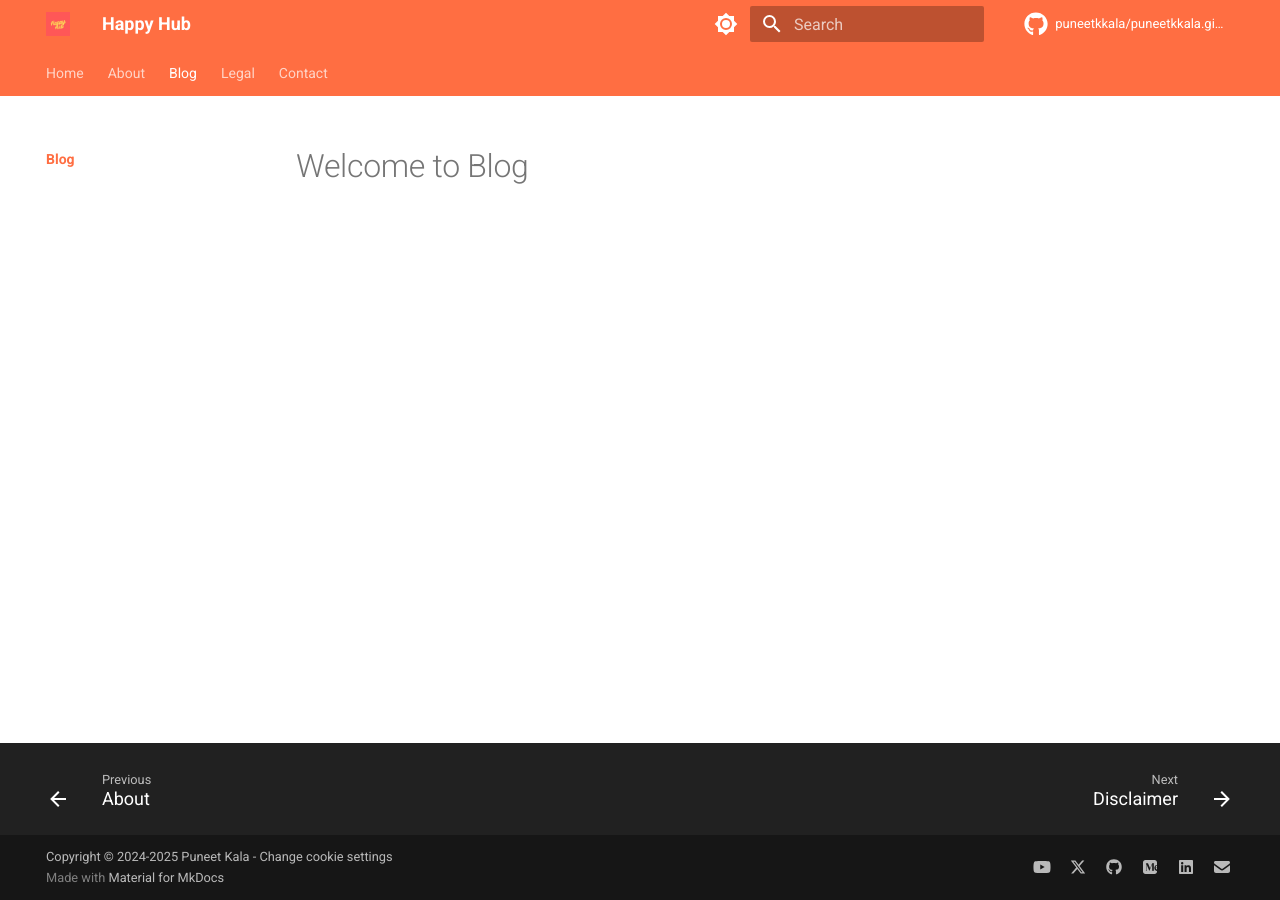
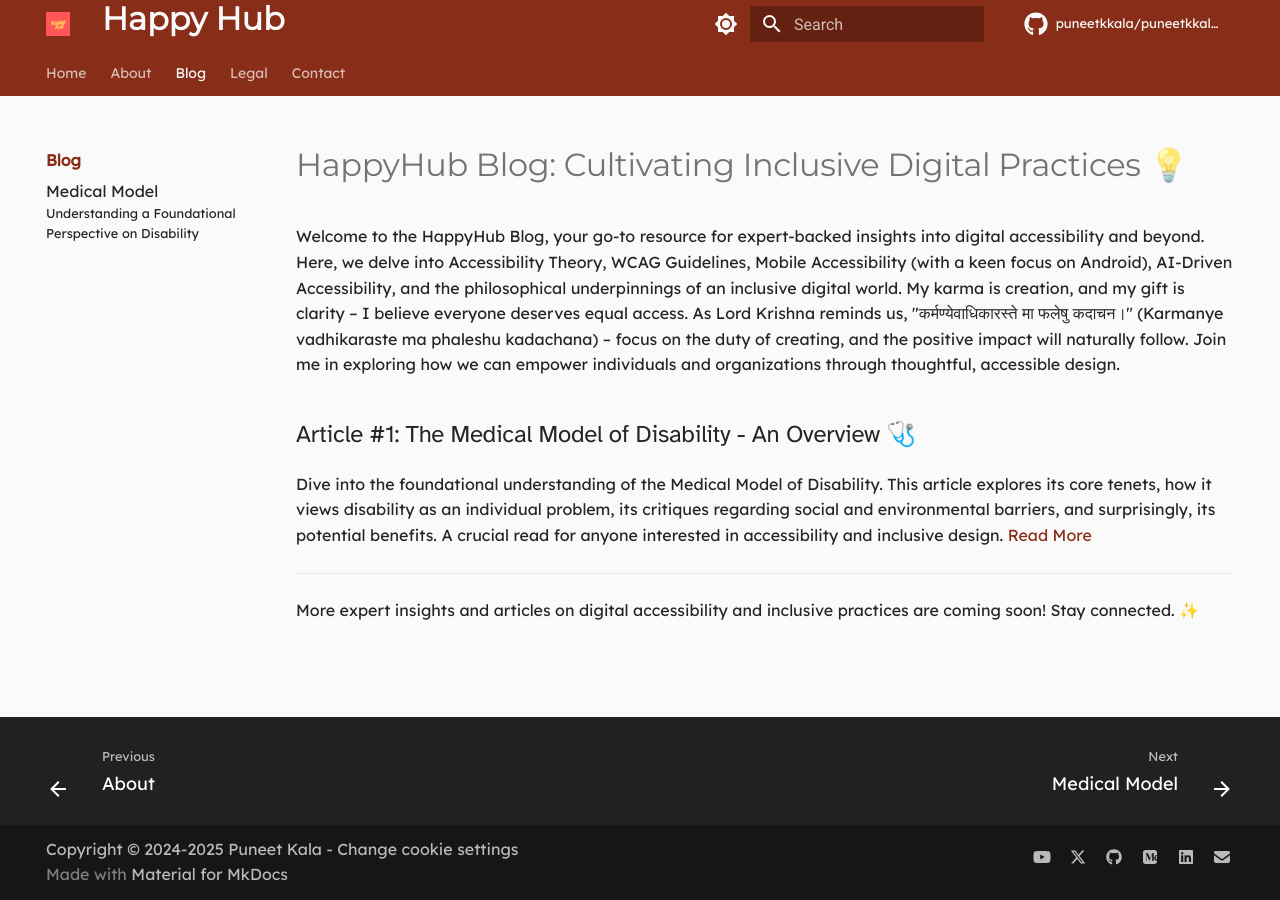
Before and after one commit to puneetkkala/puneetkkala.github.io, an MkDocs documentation site: the page built from docs/blog/index.md, in a window 1280 px wide. Built offline with MkDocs 1.6.1 and Material for MkDocs 9.7.7, drawn with Linux system fonts in a browser that asks for light colours; comment, search, counter and statistics services are not loaded.

Commit message:
Updated fonts and first article

```diff
--- a/docs/blog/index.md
+++ b/docs/blog/index.md
@@ -1,8 +1,13 @@
 ---
-tags:
-    - blog
-hide:
-    - tags
+title: HappyHub Blog - Insights for Inclusive Digital Practices
+description: Explore expert-backed articles and reflections on digital accessibility, WCAG guidelines, mobile accessibility, AI, and personal growth for a more inclusive digital world.
+---
+# HappyHub Blog: Cultivating Inclusive Digital Practices 💡
+Welcome to the HappyHub Blog, your go-to resource for expert-backed insights into digital accessibility and beyond. Here, we delve into Accessibility Theory, WCAG Guidelines, Mobile Accessibility (with a keen focus on Android), AI-Driven Accessibility, and the philosophical underpinnings of an inclusive digital world. My karma is creation, and my gift is clarity – I believe everyone deserves equal access. As Lord Krishna reminds us, "कर्मण्येवाधिकारस्ते मा फलेषु कदाचन।" (Karmanye vadhikaraste ma phaleshu kadachana) – focus on the duty of creating, and the positive impact will naturally follow. Join me in exploring how we can empower individuals and organizations through thoughtful, accessible design.
+
+### Article #1: The Medical Model of Disability - An Overview 🩺
+Dive into the foundational understanding of the Medical Model of Disability. This article explores its core tenets, how it views disability as an individual problem, its critiques regarding social and environmental barriers, and surprisingly, its potential benefits. A crucial read for anyone interested in accessibility and inclusive design. [Read More](./medical-model.md)
+
 ---
 
-# Welcome to Blog
+More expert insights and articles on digital accessibility and inclusive practices are coming soon! Stay connected. ✨
--- /dev/null
+++ b/docs/stylesheets/extra.css
@@ -0,0 +1,161 @@
+/* Custom Color Definitions */
+
+/* Light Mode */
+[data-md-color-scheme="default"] {
+  --md-default-fg-color: #252525; /* Black for default text */
+  --md-default-bg-color: #FAFAFA; /* White for default background */
+
+/* Primary color for headers, sidebars, active links */
+  --md-primary-fg-color: #882D17; /* Light mode primary: Reddish Brown */
+  --md-primary-bg-color: #FAFAFA; /* Background for primary elements, e.g., header bar */
+
+/* Accent color for highlights, focus states, etc. */
+  --md-accent-fg-color: #560591; /* Light mode accent: Purple */
+  --md-accent-bg-color: #FAFAFA; /* Background for accent elements */
+
+/* Specific navigation colors */
+  --md-typeset-color: #252525; /* Ensures general text is black */
+
+/* Navigation Bar - Header */
+  --md-header-fg-color: #FAFAFA; /* Text color in header (e.g., site title) */
+  --md-header-bg-color: #882D17; /* Background color of the top header bar */
+  --md-header-fg-color--light: #FAFAFA; /* Text in header when theme is light */
+
+/* Navigation - Sidebar/Table of Contents */
+  --md-nav-link-color: #252525; /* Color of inactive links in navigation */
+  --md-nav-link-color--active: #560591; /* Color of active link in navigation */
+  --md-nav-link-color--active-hover: #560591; /* Hover color for active link */
+  --md-nav-link-color--hover: #882D17; /* Hover color for inactive link */
+  --md-nav-color-accent: #560591; /* Highlight/active color in nav */
+  --md-nav-item-background-color--active: rgba(86, 5, 145, 0.1); /* Slight background for active nav item */
+}
+
+/* Dark Mode */
+[data-md-color-scheme="slate"] {
+  --md-default-fg-color: #FAFAFA; /* White for default text in dark mode */
+  --md-default-bg-color: #252525; /* Black for default background in dark mode */
+
+/* Primary color for headers, sidebars, active links */
+  --md-primary-fg-color: #F7DB9C; /* Dark mode primary: Muted Yellow */
+  --md-primary-bg-color: #252525; /* Background for primary elements, e.g., header bar */
+
+/* Accent color for highlights, focus states, etc. */
+  --md-accent-fg-color: #D3D3FF; /* Dark mode accent: Light Purple */
+  --md-accent-bg-color: #252525; /* Background for accent elements */
+
+/* Specific navigation colors */
+  --md-typeset-color: #FAFAFA; /* Ensures general text is white */
+
+/* Navigation Bar - Header */
+  --md-header-fg-color: #252525; /* Text color in header (e.g., site title) */
+  --md-header-bg-color: #F7DB9C; /* Background color of the top header bar */
+  --md-header-fg-color--light: #252525; /* Text in header when theme is light */
+
+/* Navigation - Sidebar/Table of Contents */
+  --md-nav-link-color: #FAFAFA; /* Color of inactive links in navigation */
+  --md-nav-link-color--active: #D3D3FF; /* Color of active link in navigation */
+  --md-nav-link-color--active-hover: #D3D3FF; /* Hover color for active link */
+  --md-nav-link-color--hover: #F7DB9C; /* Hover color for inactive link */
+  --md-nav-color-accent: #D3D3FF; /* Highlight/active color in nav */
+  --md-nav-item-background-color--active: rgba(211, 211, 255, 0.1); /* Slight background for active nav item */
+}
+
+/* Custom Font Definitions */
+
+/* Define Montserrat for titles/subtitles */
+@font-face {
+font-family: 'Montserrat';
+src: url('fonts/Montserrat-Regular.ttf') format('truetype');
+font-weight: normal;
+font-style: normal;
+font-display: swap; /* Improve perceived loading speed */
+}
+/* Add other weights/styles for Montserrat if needed (e.g., Montserrat-Bold.ttf) */
+
+/* Define Atkinson Hyperlegible for headings/subheadings */
+@font-face {
+font-family: 'Atkinson Hyperlegible';
+src: url('fonts/AtkinsonHyperlegible-Regular.ttf') format('truetype');
+font-weight: normal;
+font-style: normal;
+font-display: swap;
+}
+/* Add other weights/styles for Atkinson Hyperlegible if needed */
+
+/* Define Lexend for normal text */
+@font-face {
+font-family: 'Lexend';
+src: url('fonts/Lexend-Regular.ttf') format('truetype');
+font-weight: normal;
+font-style: normal;
+font-display: swap;
+}
+/* Add other weights/styles for Lexend if needed */
+
+/* Apply Fonts to Specific Elements */
+
+/* Site Title / Logo Text (usually in the header) - Montserrat */
+.md-header__title {
+font-family: 'Montserrat', sans-serif;
+font-size: 32px; /* Max font size for main titles */
+line-height: 1.2; /* Adjust as needed */
+color: var(--md-header-fg-color); /* Inherit header text color */
+}
+
+/* Page Title (the main H1 for the page content) - Montserrat */
+.md-content h1:first-of-type,
+.md-typeset h1 { /* mkdocs-material uses .md-typeset h1 for the main page title */
+font-family: 'Montserrat', sans-serif;
+font-size: 32px; /* Max font size for main page titles */
+line-height: 1.2;
+}
+
+/* Headings (Markdown headings H2-H6) - Atkinson Hyperlegible */
+.md-typeset h2,
+.md-typeset h3,
+.md-typeset h4,
+.md-typeset h5,
+.md-typeset h6 {
+font-family: 'Atkinson Hyperlegible', sans-serif;
+color: var(--md-default-fg-color); /* Ensure heading colors match default text or your preference */
+}
+/* Adjust font sizes for headings, ensuring they are multiples of 4 and max 32px */
+.md-typeset h2 { font-size: 28px; }
+.md-typeset h3 { font-size: 24px; }
+.md-typeset h4 { font-size: 20px; }
+.md-typeset h5 { font-size: 16px; }
+.md-typeset h6 { font-size: 16px; }
+
+/* Normal Text - Lexend */
+body,
+.md-typeset p,
+.md-typeset li,
+.md-typeset a,
+.md-typeset span,
+.md-typeset div { /* General text elements */
+font-family: 'Lexend', sans-serif;
+font-size: 16px; /* Normal text font size */
+line-height: 1.6; /* Good for readability */
+}
+
+/* Captions / Sources - Lexend, 12px */
+.md-footnote,
+.md-copyright,
+.md-footer-meta__inner,
+.md-typeset .admonition-title, /* Admonition titles are often smaller */
+.md-typeset small { /* Small text elements */
+font-family: 'Lexend', sans-serif;
+font-size: 12px;
+line-height: 1.4;
+}
+
+/* Navigation Links (in sidebar) */
+.md-nav__link {
+font-family: 'Lexend', sans-serif; /* Use Lexend for navigation links */
+font-size: 16px; /* Normal text size for navigation */
+color: var(--md-nav-link-color); /* From color scheme */
+}
+
+.md-nav__link--active {
+color: var(--md-nav-link-color--active); /* From color scheme */
+}
--- a/mkdocs.yml
+++ b/mkdocs.yml
@@ -7,7 +7,8 @@ nav:
   - Home: index.md
   - About: about.md
   - Blog:
-    - blog/index.md
+    - Introduction: blog/index.md
+    - Medical Model: blog/medical-model.md
   - Legal:
     - Disclaimer: legal/disclaimer.md
     - Privacy Policy: legal/privacy.md
@@ -19,21 +20,20 @@ theme:
   name: material
   theme:
   palette:
-    - scheme: default
-      primary: deep orange
-      accent: deep purple
+    - media: "(prefers-color-scheme: light)"
+      scheme: default
+      primary: custom
+      accent: custom
       toggle:
         icon: material/brightness-7
         name: Switch to dark mode
-    - scheme: slate
-      primary: black
-      accent: deep orange
+    - media: "(prefers-color-scheme: dark)"
+      scheme: slate
+      primary: custom
+      accent: custom
       toggle:
         icon: material/brightness-4
         name: Switch to light mode
-  font:
-    text: Roboto
-    code: Roboto Mono
   language: en
   logo: assets/logo.png
   favicon: assets/logo.png
@@ -54,6 +54,8 @@ theme:
     - content.code.copy
   icon:
     repo: fontawesome/brands/github
+extra_css:
+  - stylesheets/extra.css
 extra:
   consent:
     title: Cookie consent
```
Also changed, not shown: docs/blog/medical-model.md (added, +64 -0 lines), docs/stylesheets/fonts/AtkinsonHyperlegible-Regular.ttf (added), docs/stylesheets/fonts/Lexend-Regular.ttf (added), docs/stylesheets/fonts/Montserrat-Regular.ttf (added).
